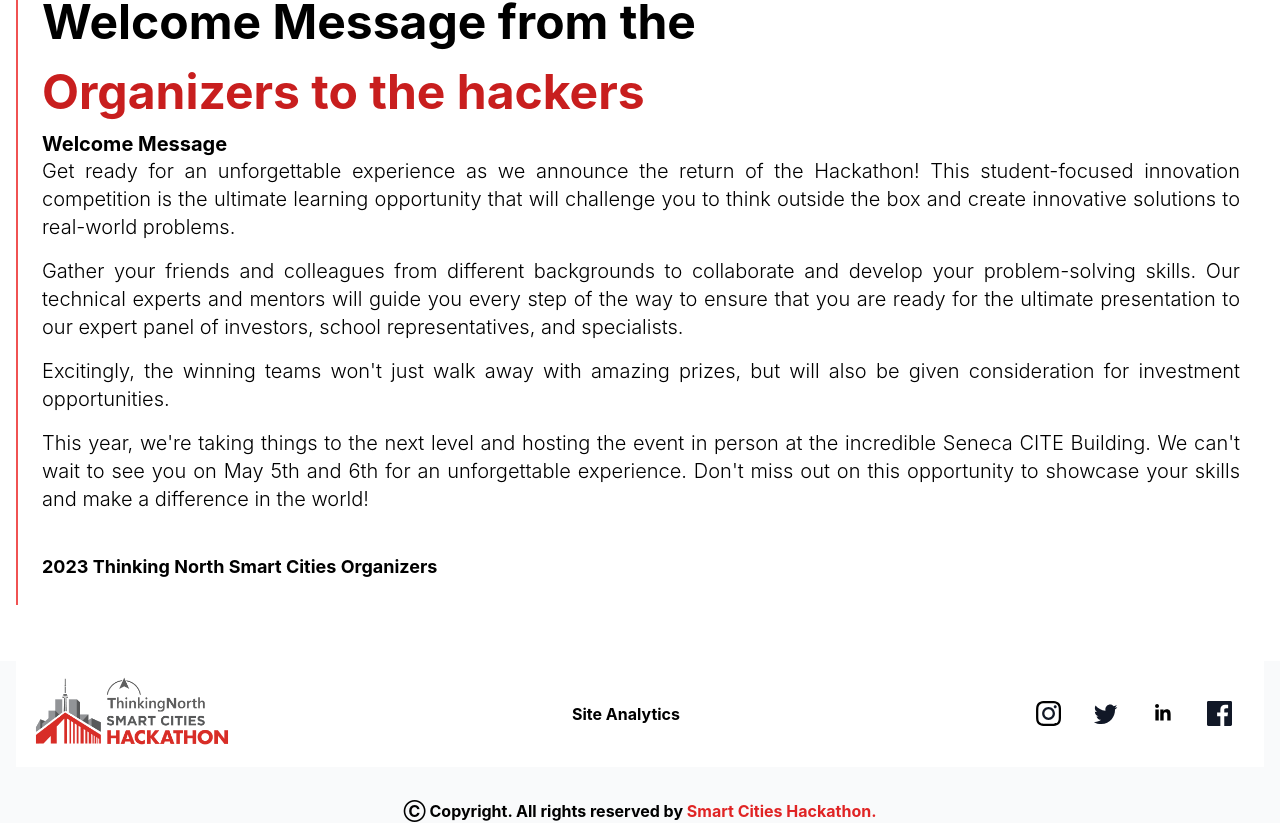
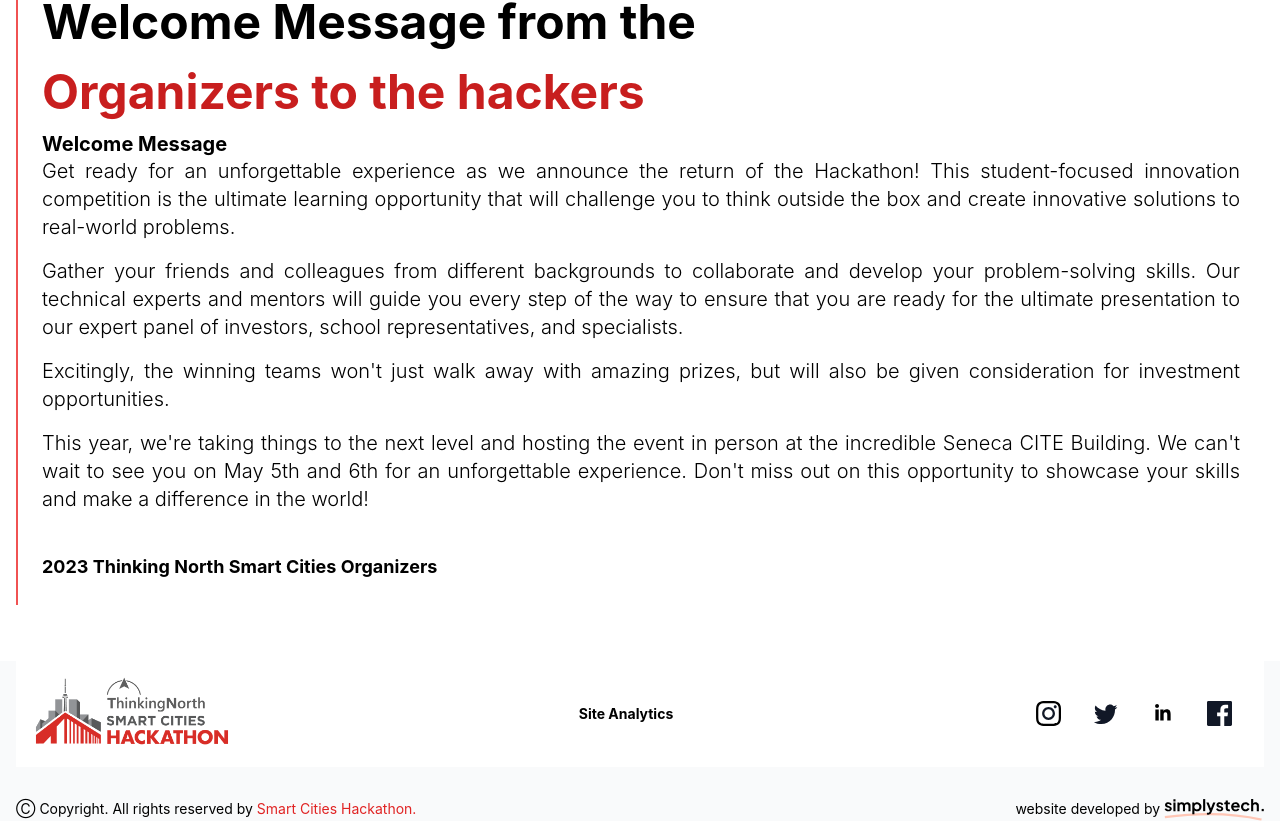
Before and after one commit to ksorathiya/seneca-hackathon-2023, a Next.js app: page /about in a window 1280 px wide. Shown: the part 1049-1872 px from the top of the page. Built offline with nearby package versions, Linux system fonts and the light colour scheme.

Commit message:
simplystech logo

```diff
--- a/components/footer.js
+++ b/components/footer.js
@@ -21,7 +21,7 @@ export default function Footer()
                 </div>
                 <div className="w-auto p-4">
                   <ul className="-m-6">
-                    <li className="inline-flex p-6">
+                    <li className="inline-flex text-sm p-6">
                       <a
                         className="inline-block text-black hover:underline font-bold"
                         href="https://analytics.umami.is/share/BKAQfqM8MxFHd9Z6/Seneca%20Hackathon"
@@ -95,12 +95,22 @@ export default function Footer()
               </div>
             </div>
           </div>
-          <p className="text-center font-bold">
+          <div className="flex justify-between">
+          <span className="text-sm text-left">
             <span>Ⓒ Copyright. All rights reserved by </span>
             <a className="text-red-600 hover:text-red-700" href="#">
               Smart Cities Hackathon.
             </a>
-          </p>
+          </span>
+          <span className="text-sm">
+            <span className="">website developed by </span><a className="align-sub" href="https://simplystech.com" target="_blank"><img
+                      className="inline align-top"
+                      src="/assets/simplystech-logo.svg"
+                      width="100px"
+                      alt=""
+                    /></a>
+          </span>
+          </div>
         </div>
       </section>
  </div>)
```
Also changed, not shown: pages/index.js (+14 -4 lines), public/assets/simplystech-logo.svg (added).
